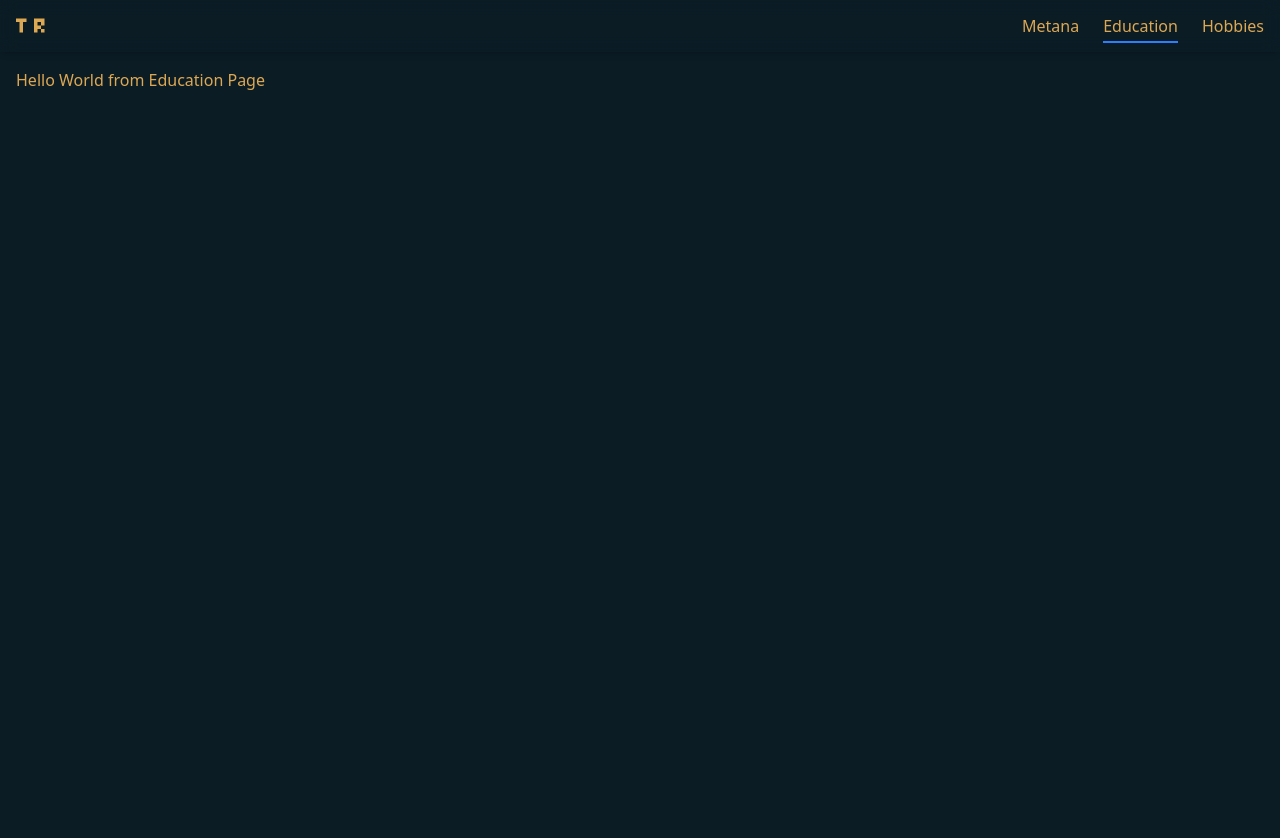
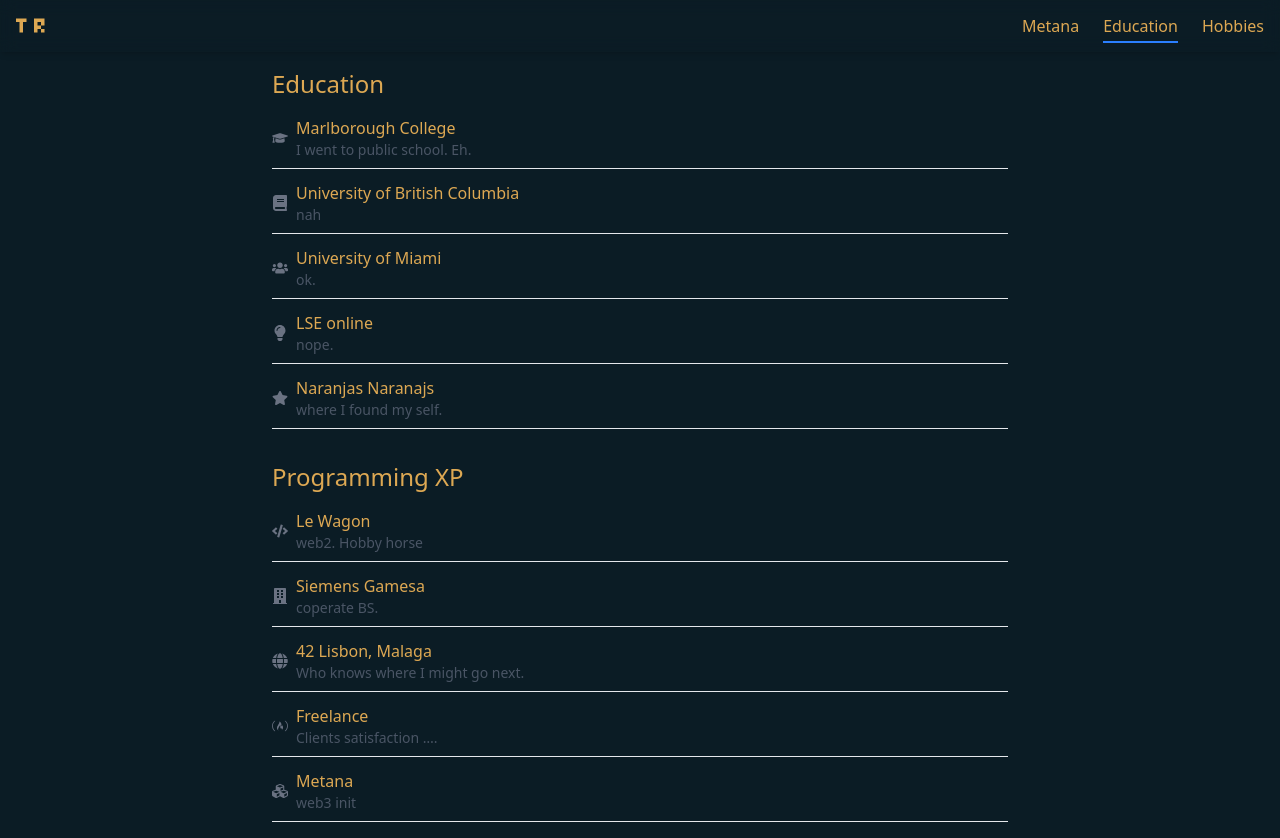
Before and after one commit to TitorRito/web, a Next.js app in the folder web-app/: page /education in a window 1280 px wide. Before the commit the page ends 800 px from the top, so only its background shows below. Built offline with nearby package versions, Linux system fonts and the light colour scheme.

Commit message:
education 101

```diff
--- a/web-app/src/app/education/page.tsx
+++ b/web-app/src/app/education/page.tsx
@@ -1,7 +1,99 @@
+'use client';
+
+import { FaGraduationCap, FaBook, FaLightbulb, FaStar, FaUsers, FaCode, FaBuilding, FaFreeCodeCamp, FaGlobe, FaCubes } from 'react-icons/fa';
+
+// Define education data with institutions, descriptions, and icons
+const educationData = [
+  {
+    institution: "Marlborough College",
+    description: "I went to public school. Eh.",
+    icon: FaGraduationCap,
+  },
+  {
+    institution: "University of British Columbia",
+    description: "nah",
+    icon: FaBook,
+  },
+  {
+    institution: "University of Miami",
+    description: "ok.",
+    icon: FaUsers,
+  },
+  {
+    institution: "LSE online",
+    description: "nope.",
+    icon: FaLightbulb,
+  },
+  {
+    institution: "Naranjas Naranajs",
+    description: "where I found my self.",
+    icon: FaStar,
+  },
+];
+
+// Define programming interests data
+const programmingInterestsData = [
+  {
+    institution: "Le Wagon",
+    description: "web2. Hobby horse",
+    icon: FaCode,
+  },
+  {
+    institution: "Siemens Gamesa",
+    description: "coperate BS.",
+    icon: FaBuilding,
+  },
+  {
+    institution: "42 Lisbon, Malaga",
+    description: "Who knows where I might go next.",
+    icon: FaGlobe,
+  },
+  {
+    institution: "Freelance",
+    description: "Clients satisfaction ….",
+    icon: FaFreeCodeCamp,
+  },
+  {
+    institution: "Metana",
+    description: "web3 init",
+    icon: FaCubes,
+  },
+];
+
 export default function EducationPage() {
   return (
-    <div className="p-4">
-      <h1>Hello World from Education Page</h1>
+    <div className="p-4 max-w-3xl mx-auto">
+      <h1 className="text-2xl mb-4">Education</h1>
+
+      <div className="space-y-3 mb-8">
+        {educationData.map((item, index) => (
+          <div key={index} className="border-b border-gray-200 pb-2">
+            <div className="flex items-center gap-2">
+              <item.icon className="w-4 h-4 text-gray-500" />
+              <div>
+                <h3 className="font-medium text-base">{item.institution}</h3>
+                <p className="text-sm text-gray-600">{item.description}</p>
+              </div>
+            </div>
+          </div>
+        ))}
+      </div>
+
+      <h1 className="text-2xl mb-4">Programming XP</h1>
+
+      <div className="space-y-3">
+        {programmingInterestsData.map((item, index) => (
+          <div key={index} className="border-b border-gray-200 pb-2">
+            <div className="flex items-center gap-2">
+              <item.icon className="w-4 h-4 text-gray-500" />
+              <div>
+                <h3 className="font-medium text-base">{item.institution}</h3>
+                <p className="text-sm text-gray-600">{item.description}</p>
+              </div>
+            </div>
+          </div>
+        ))}
+      </div>
     </div>
   );
 }
```
